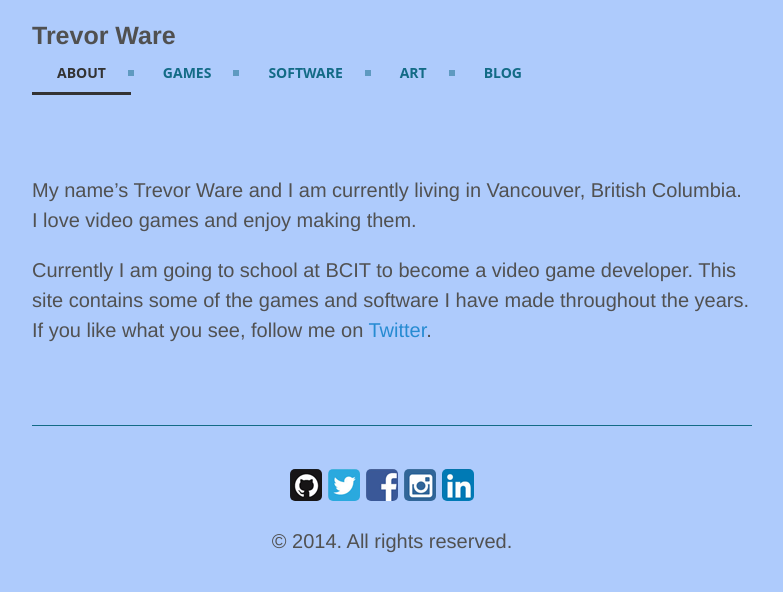
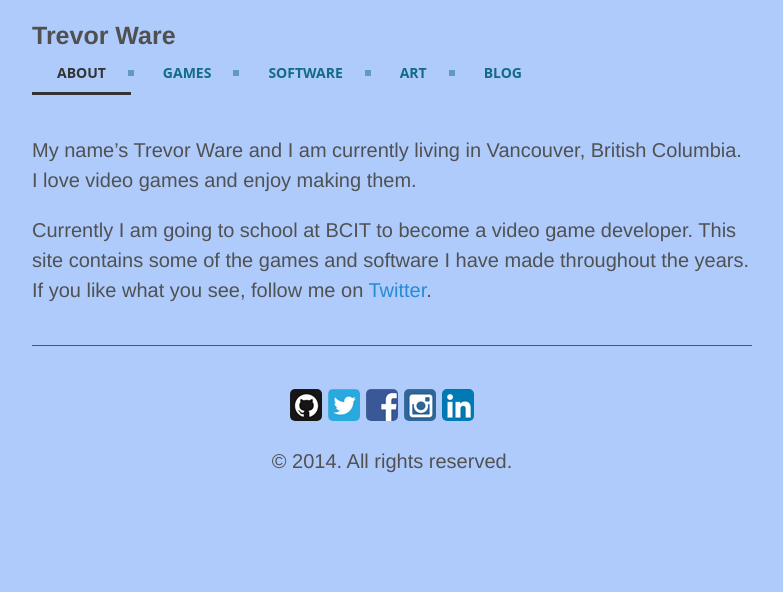
Before and after one commit to twarrre/twarrre.github.io, a Jekyll site: the page built from index.md, in a window 1280 px wide. Shown: the top 592 px of the page, without its empty margins (248-1031 px from the left). Built offline with Jekyll 4.4.1, drawn with Linux system fonts in a browser that asks for light colours.

Commit message:
Margin changes.

```diff
--- a/public/css/poole.css
+++ b/public/css/poole.css
@@ -332,7 +332,7 @@ tbody tr:nth-child(odd) th {
 .masthead {
   padding-top:    1rem;
   padding-bottom: 1rem;
-  margin-bottom: 3rem;
+  margin-bottom: 1rem;
 }
 .masthead-title {
   margin-top: 0;
@@ -359,7 +359,7 @@ tbody tr:nth-child(odd) th {
 
 .page,
 .post {
-  margin-bottom: 4em;
+  margin-bottom: 2em;
 }
 
 /* Blog post or page title */
```
